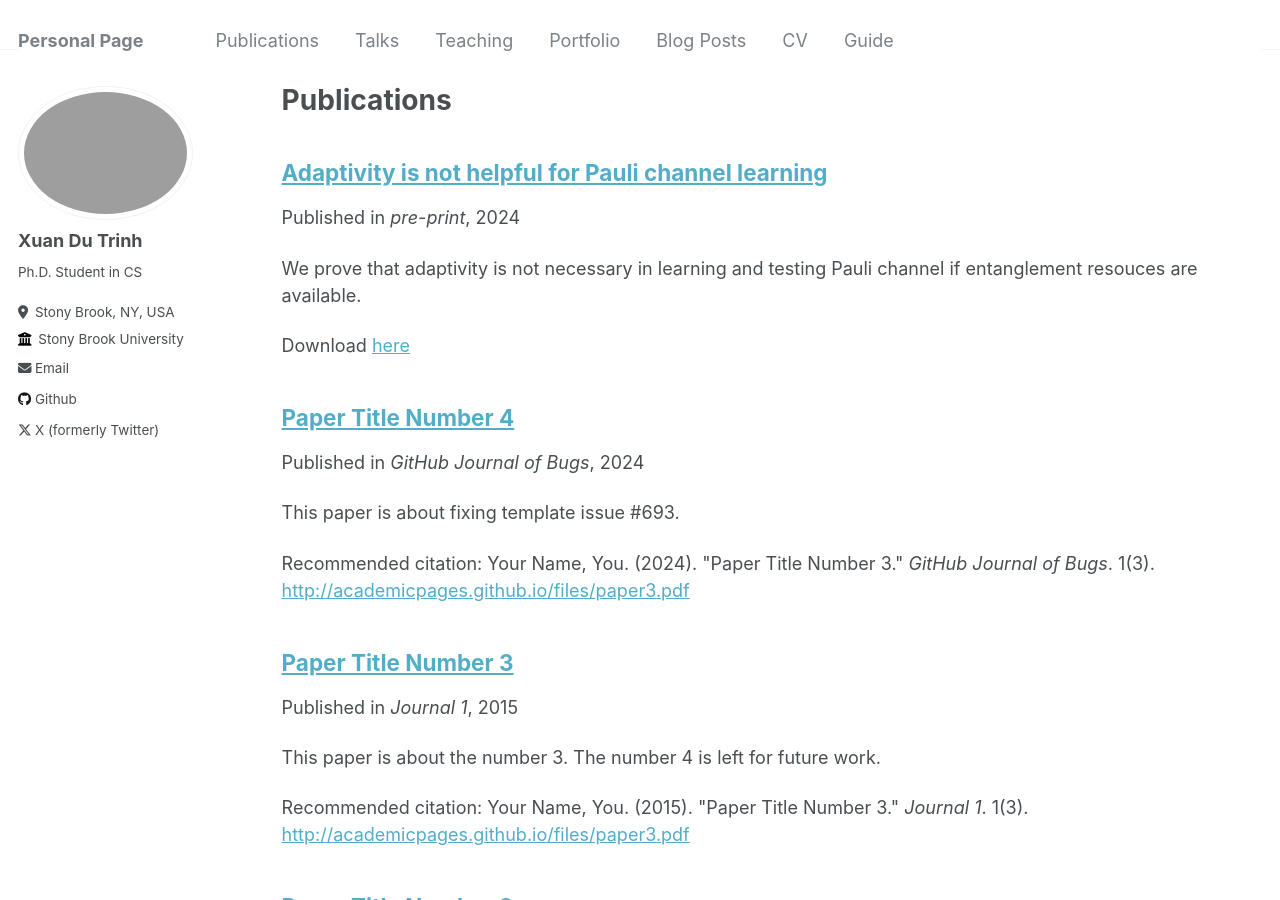
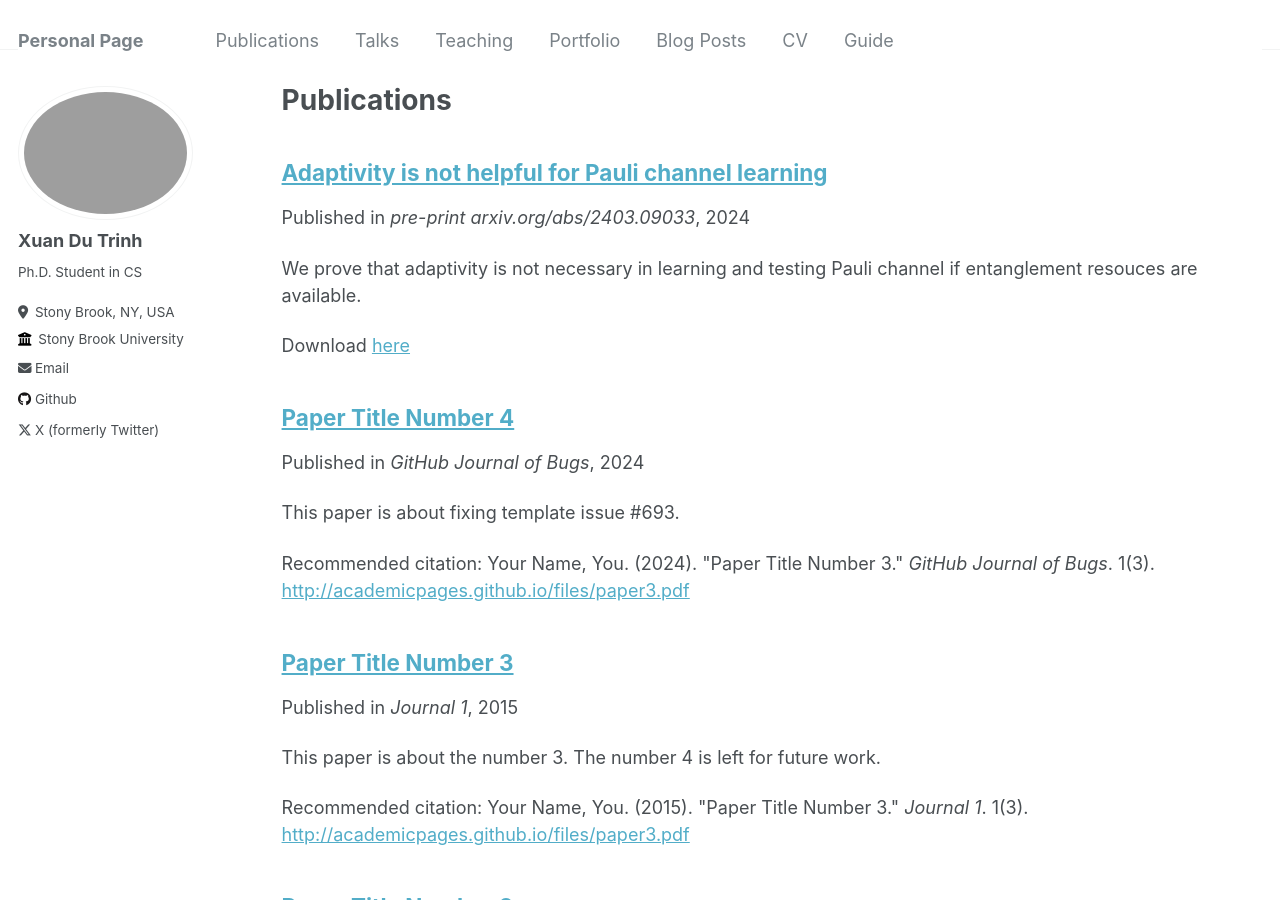
Before and after one commit to trinhdu97/trinhdu97.github.io, a Jekyll site: the page built from _pages/publications.md, in a window 1280 px wide and 900 px high. Built offline with Jekyll 4.4.1, drawn with Linux system fonts in a browser that asks for light colours.

Commit message:
Update 2009-10-01-paper-title-number-1.md

```diff
--- a/_publications/2009-10-01-paper-title-number-1.md
+++ b/_publications/2009-10-01-paper-title-number-1.md
@@ -4,7 +4,7 @@ collection: Learning Pauli channel
 permalink: https://arxiv.org/abs/2403.09033
 excerpt: 'We prove that adaptivity is not necessary in learning and testing Pauli channel if entanglement resouces are available.'
 date: 03/2024
-venue: 'pre-print'
+venue: 'pre-print arxiv.org/abs/2403.09033'
 paperurl: 'https://arxiv.org/abs/2403.09033'
 #citation: 'Your Name, You. (2009). &quot;Paper Title Number 1.&quot; <i>Journal 1</i>. 1(1).'
 ---
```
